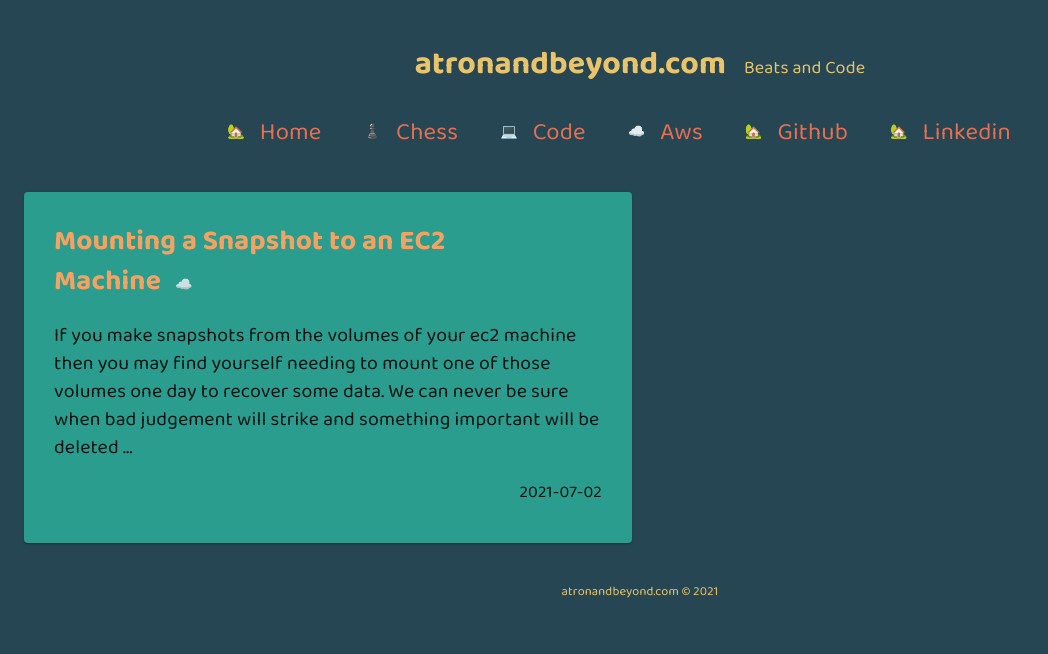
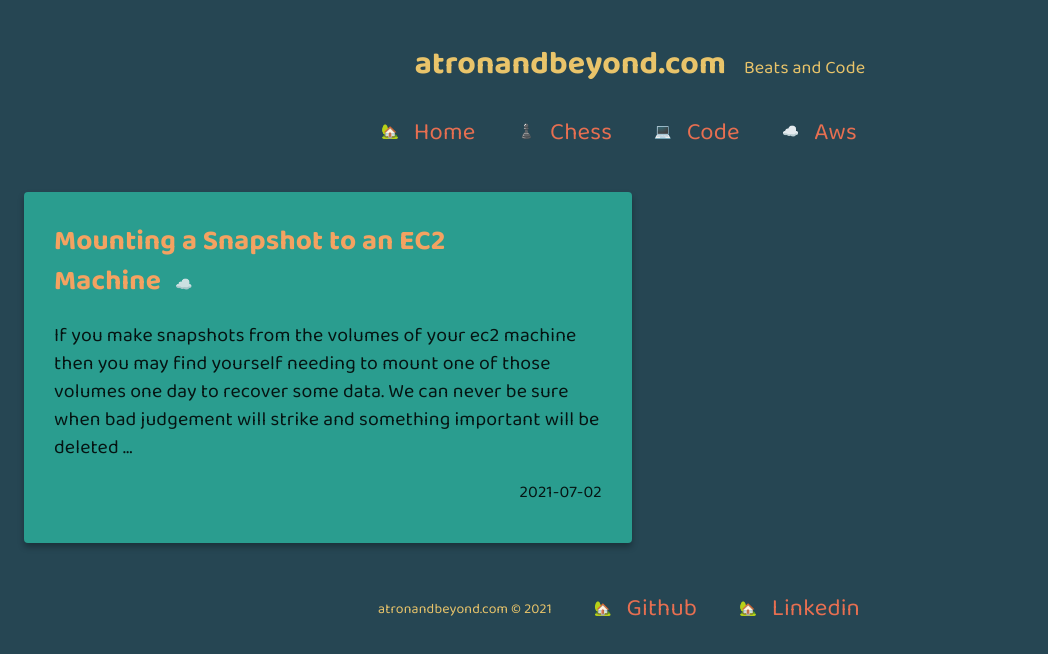
Before and after one commit to awayawm/atronandbeyond.com, a React app: page /tags/aws in a window 1280 px wide. Shown: the top 654 px of the page, without its empty margins (0-1048 px from the left). Built offline with nearby package versions, Linux system fonts and the light colour scheme; a web font is replaced by a local one.

Commit message:
tweak styles and footer

```diff
--- a/src/Components/ArticlePreview.js
+++ b/src/Components/ArticlePreview.js
@@ -10,7 +10,7 @@ import '../css/Articles.css'
 
 let ArticlePreview = (props) => {
     return (
-        <ArticlesCard className="article-preview">
+        <ArticlesCard className="articles-card">
             <CardContent className="cardContent">
                 <h1 className="icon-header"><Link className="navLink"
                                                   to={`/article/${props.article.link}`}>{props.article.title}</Link>
--- a/src/Components/Footer.js
+++ b/src/Components/Footer.js
@@ -5,17 +5,26 @@ import '../css/Footer.css'
 export default class Footer extends Component {
     constructor(props) {
         super(props)
-        console.log()
     }
 
     render() {
         return (
-            <footer className="footer">
-                {this.props.footer.tagline}
-            </footer>)
+            <ul className="footer-links">
+                <li>
+                    {this.props.footer.tagline}
+                </li>
+                <li>
+                    🏡 <a className="navbar-link" href={this.props.footer.github}>Github</a>
+                </li>
+                <li>
+                    🏡 <a className="navbar-link" href={this.props.footer.linkedin}>Linkedin</a>
+                </li>
+            </ul>
+        )
     }
 }
 
 Footer.propTypes = {
-    footer: PropTypes.object
+    footer: PropTypes.object,
+    header: PropTypes.object
 };
--- a/src/Components/Navbar.js
+++ b/src/Components/Navbar.js
@@ -17,12 +17,6 @@ let Navbar = (props) => {
                             {tag.icon} <Link className="navbar-link" to={tag.link}>{tag.name}</Link>
                         </li>
                     ))}
-                <li>
-                    🏡 <a className="navbar-link" href={props.header.github}>Github</a>
-                </li>
-                <li>
-                    🏡 <a className="navbar-link" href={props.header.linkedin}>Linkedin</a>
-                </li>
             </ul>
         </div>
     )
--- a/src/Styles/AritclePaper.js
+++ b/src/Styles/AritclePaper.js
@@ -3,7 +3,8 @@ import { withStyles } from '@material-ui/styles'
 
 const ArticlePaper = withStyles(() => ({
     root: {
-        backgroundColor: '#2a9d8f'
+        backgroundColor: '#2a9d8f',
+        boxShadow: '0 4px 6px 0 rgba(0,0,0,0.3)',
     }
 }))(Paper)
 
--- a/src/Styles/ArticlesCard.js
+++ b/src/Styles/ArticlesCard.js
@@ -3,7 +3,8 @@ import { withStyles } from '@material-ui/styles'
 
 const ArticlesCard = withStyles(() => ({
     root: {
-        backgroundColor: '#2a9d8f'
+        backgroundColor: '#2a9d8f',
+        boxShadow: '0 4px 6px 0 rgba(0,0,0,0.3)',
     }
 }))(Card)
 
--- a/src/config.js
+++ b/src/config.js
@@ -1,5 +1,7 @@
-import reading_pgn_from_the_dgt_electronic_chessboard from './markdown/reading-pgn-from-the-dgt-electronic-chessboard.md'
-import unitywebrequest_and_tmp_dropdown_making_a_dynamic_dropdown_in_unity from './markdown/unitywebrequest-and-tmp-dropdown-making-a-dynamic-dropdown-in-unity.md'
+import reading_pgn_from_the_dgt_electronic_chessboard
+    from './markdown/reading-pgn-from-the-dgt-electronic-chessboard.md'
+import unitywebrequest_and_tmp_dropdown_making_a_dynamic_dropdown_in_unity
+    from './markdown/unitywebrequest-and-tmp-dropdown-making-a-dynamic-dropdown-in-unity.md'
 import building_a_discord_bot_with_discord_js from './markdown/building-a-discord-bot-with-discord-js.md'
 import checking_out_the_mc_707_fireware_update_1_72 from './markdown/checking-out-the-mc-707-fireware-update-1-72.md'
 import creating_a_custom_toolchain_for_react from './markdown/creating-a-custom-toolchain-for-react.md'
@@ -8,12 +10,14 @@ import mounting_volume_made_from_snapshot_to_ec2 from './markdown/mounting-volum
 let config = {
     header: {
         title: "atronandbeyond.com",
-		tagline: "Beats and Code",
+        tagline: "Beats and Code"
+    },
+    footer: {
+        tagline: 'atronandbeyond.com © 2021',
         github: "https://github.com/awayawm",
         linkedin: "https://www.linkedin.com/in/aaron-myers-88b52683",
-		twitter: "",
+        twitter: ""
     },
-	footer: { tagline: 'atronandbeyond.com © 2021'},
     tags: [
         {
             id: 1,
--- a/src/css/Articles.css
+++ b/src/css/Articles.css
@@ -13,7 +13,7 @@ header > div {
     font-size: 1.4em;
 }
 
-.article-preview {
+.articles-card {
     margin-bottom: 1em;
 }
 
--- a/src/css/Footer.css
+++ b/src/css/Footer.css
@@ -1,14 +1,17 @@
 footer {
   text-align: center;
   font-size: .9em;
-  margin: 2em;
 }
 
-footer > div {
-  display: inline;
-  margin: 1em;
+.footer-links {
+  padding-top: 1.5em;
+  list-style-type: none;
+  text-align: center;
+  padding-left: 0;
 }
 
-footer > div > a {
-  text-decoration: none;
+.footer-links li {
+  display: inline;
+  padding-right: 3em;
+  flex-direction: row;
 }
```
Also changed, not shown: src/Components/NavItem.js (added, +11 -0 lines), 1 other file (tests, documents, lock files or other folders). Lines whose indentation alone changed are shown as unchanged.
